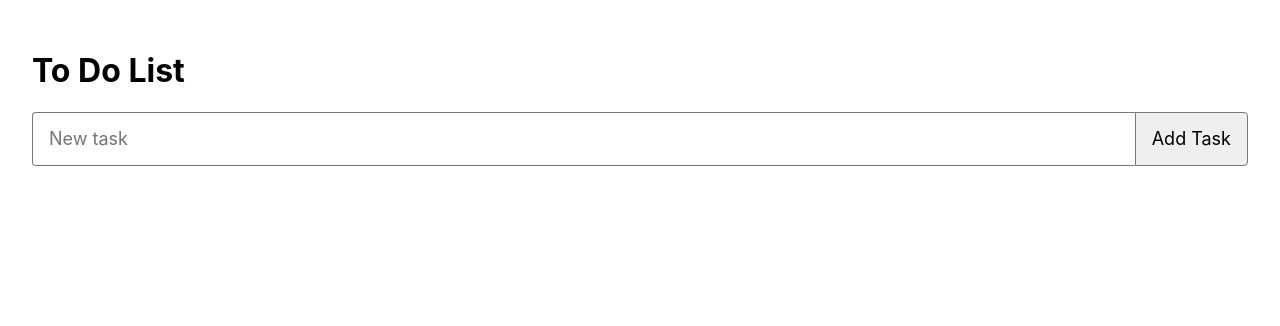
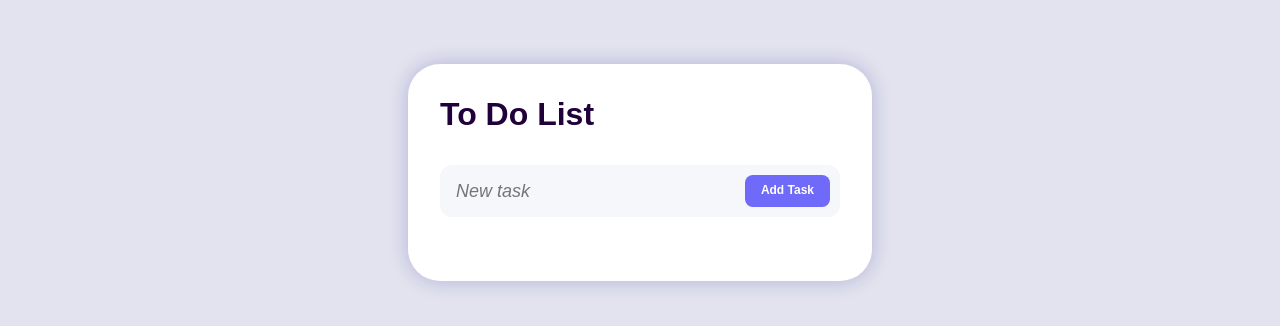
Before and after one commit to wilbertcaba/to-do-app, a React (Create React App) app: page / in a window 1280 px wide. Shown: the top 326 px of the page. Built offline with nearby package versions, Linux system fonts and the light colour scheme.

Commit message:
Styled to do a bit more

```diff
--- a/src/Components/App/App.css
+++ b/src/Components/App/App.css
@@ -1,27 +1,82 @@
+body {
+    font-family: 'Montserrat', sans-serif;
+    background-color: #e2e3ee;
+}
+
+h1, h2, h3, h4, h5, h6 {
+    margin: 0 0 32px !important;
+    color: #20013a;
+}
+
+input {
+    transition: 0.3s;
+}
+
+::placeholder {
+    font-style: italic;
+}
+
+#root {
+    padding: 64px 32px 32px 32px;
+    display: flex;
+    justify-content: center;
+
+}
+
 .App {
-  padding: 32px;
   /* display: flex; */
   /* flex-direction: column; */
   /* align-items: center; */
+  width: 400px;
+  background-color: #fff;
+  /* box-shadow: 0 0 20px 0 rgba(0,0,0,0.3); */
+  box-shadow: 0 0 20px 0 rgb(12 7 141 / 22%);
+  padding: 32px;
+  border-radius: 32px;
 }
 
 .task-form {
+    position: relative;
     display: flex;
 }
 
 .task-form input {
     font-size: 18px;
-    padding: 16px;
     flex: 1 0 auto;
     border: 1px solid #777;
 }
 
 .task-form input[type='text'] {
-    border-radius: 4px 0 0 4px;
-    border-right: 0;
+    /* border-radius: 4px 0 0 4px; */
+    /* border-right: 0; */
+    padding: 16px 116px 16px 16px;
+    display: block;
+    border-radius: 12px;
+    border: none;
+    background-color: #f5f7fb;
 }
 
 .task-form input[type='submit'] {
-    flex: 0 0 100px;
-    border-radius: 0 4px 4px 0;
+    /* flex: 0 0 100px; */
+    padding: 8px 16px;
+    display: flex;
+    justify-content: center;
+    align-items: center;
+    /* width: 32px; */
+    height: 32px;
+    border-radius: 8px;
+    position: absolute;
+    top: 50%;
+    transform: translateY(-50%);
+    right: 10px;
+    color: white;
+    border: none;
+    background-color: #6f6af9;
+    cursor: pointer;
+    font-size: 12px;
+    font-weight: bold;
 }
+
+.task-form input[type='submit']:hover {
+    background-color: #5955c9;
+}
--- a/src/Components/ToDoItem/ToDoItem.css
+++ b/src/Components/ToDoItem/ToDoItem.css
@@ -1,10 +1,20 @@
 .to-do-item {
     padding: 16px;
-    background-color: #eee;
+    /* background-color: #eee; */
+    /* box-shadow: 0 0 8px 0 rgba(0,0,0,0.15); */
+    box-shadow: 0 0 20px -6px rgb(12 7 141 / 22%);
     display: flex;
     justify-content: space-between;
     align-items: flex-start;
-    border-radius: 4px;
+    border-radius: 8px;
+    transition: 0.3s;
+}
+
+.to-do-item:hover {
+    /* background-color: rgb(250, 250, 250); */
+    /* background-color: #f5f7fb; */
+    box-shadow: none;
+    box-shadow: 0 0 50px -6px rgb(12 7 141 / 22%);
 }
 
 .to-do-item p {
@@ -14,6 +24,11 @@
 .to-do-item,
 .to-do-item button {
     cursor: pointer;
+}
+
+.to-do-item button {
+    border: none;
+    background: none;
 }
 
 .to-do-item-status {
@@ -31,4 +46,5 @@
     height: 24px;
     flex: 1 0 24px;
     margin: 0;
+    border: 1px solid #eee;
 }
```
